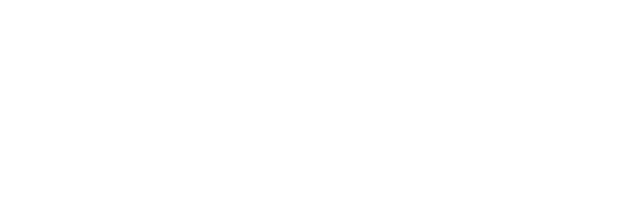
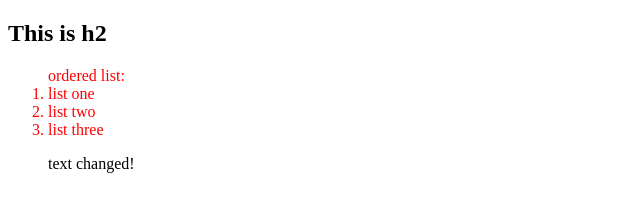
Before and after one commit to suheyl-code/javascript, a plain HTML site: page index.html in a window 1280 px wide. Shown: the whole page, without its empty margins (0-640 px from the left). Drawn offline with Linux system fonts and the light colour scheme.

Commit message:
several files added

```diff
--- a/domprogramming.js
+++ b/domprogramming.js
@@ -6,3 +6,9 @@ console.log(val, "doctype");
 
 val = document.contentType;
 console.log(val, "contentType");
+
+val = document.links;
+console.log(val, "links");
+
+val = document.scripts;
+console.log(val, "scripts");
--- a/index.html
+++ b/index.html
@@ -9,8 +9,21 @@
 </head>
 
 <body>
+    <h1 id='title'>Title</h1>
+    <h2 id='h2'>h2</h2>
 
-    <script src="./functions.js"></script>
+    <ol class="ordered-list">ordered list:
+        <li>list one</li>
+        <li>list two</li>
+        <li>list three</li>
+    </ol>
+
+    <ol class="ordered-list">ordered list:
+        <li>list one</li>
+        <li>list two</li>
+        <li>list three</li>
+    </ol>
+    <script src="./selectors1.js" type="module"></script>
 </body>
 
 </html>
--- /dev/null
+++ b/selectors1.js
@@ -0,0 +1,14 @@
+console.log(document.getElementById('title'));
+
+const h1Tag = document.getElementById('title');
+h1Tag.style.background = 'Green';
+h1Tag.style.display = 'none';
+
+const h2Tag = document.getElementById('h2');
+h2Tag.textContent = 'This is h2';
+
+const multiSelector = document.getElementsByClassName('ordered-list');
+console.log(multiSelector[0]);
+console.log(multiSelector[1]);
+multiSelector[0].style.color = 'red';
+multiSelector[1].textContent = 'text changed!'
```
